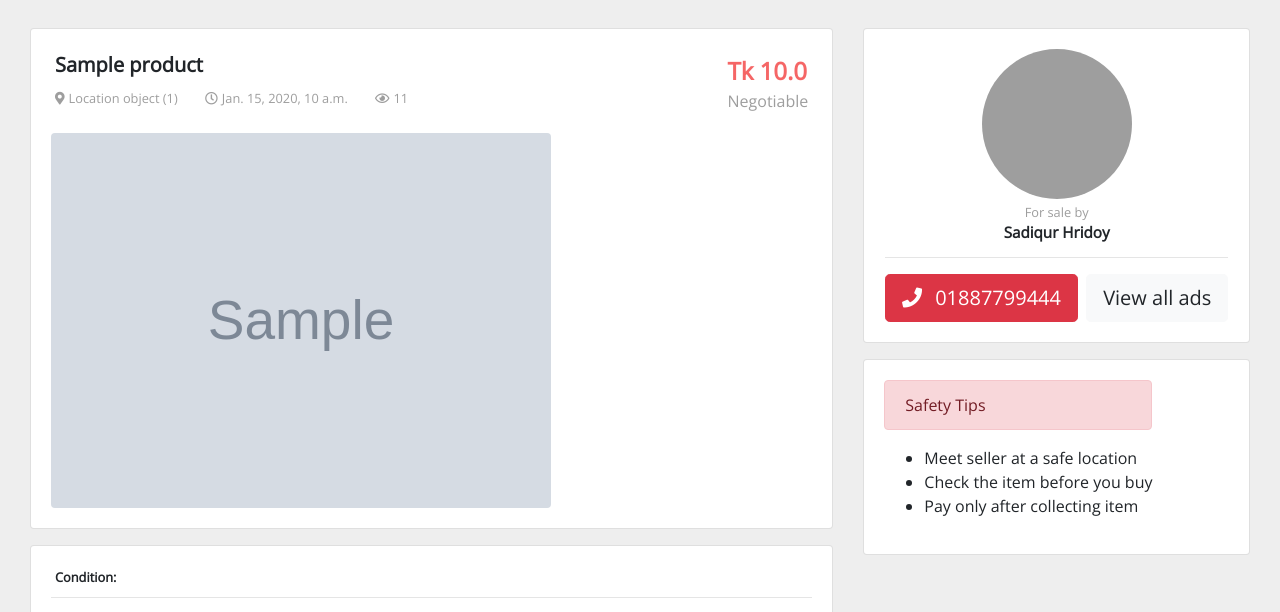
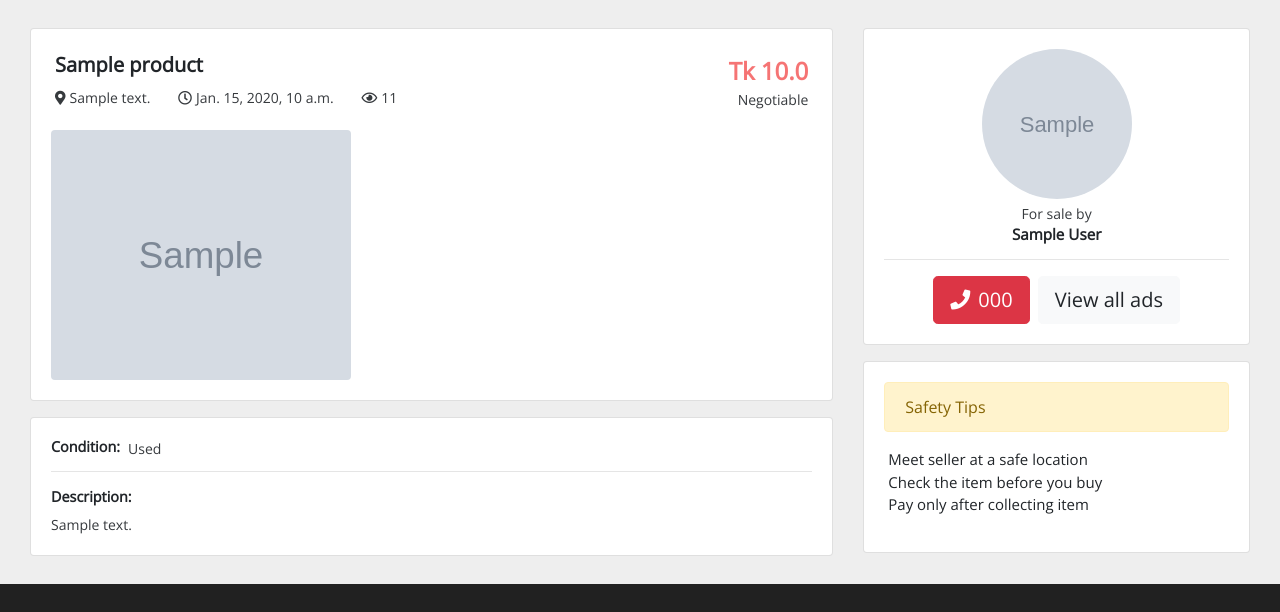
Before and after one commit to shahmedme/ekroybikroy, a Django app: a page that uses main/templates/main/details.html in a window 1280 px wide. Shown: the part 60-672 px from the top of the page. Run offline with Django 3.2, Linux system fonts and the light colour scheme; tables that the repository leaves empty hold one stand-in row (values such as "Sample post"); grey boxes marked "Sample" are stand-in pictures; some libraries are stand-ins or nearby versions; grey boxes are pictures that could not be loaded.

Commit message:
fix: #8 Product details page is now ok

```diff
--- a/main/models.py
+++ b/main/models.py
@@ -57,12 +57,18 @@ class SubCategory(models.Model):
 
 
 class Product(models.Model):
+    CONDITION_CHOICES = [
+        ('used', 'Used'),
+        ('new', 'New')
+    ]
+
     title = models.CharField(max_length=500)
     address = models.CharField(max_length=200)
     location = models.ForeignKey(Location, on_delete=models.CASCADE)
     contact = models.CharField(max_length=50)
     slug = models.SlugField(blank=True)
     price = models.FloatField()
+    condition = models.CharField(max_length=10, choices=CONDITION_CHOICES)
     is_negotiable = models.BooleanField(default=False)
     thumbnail = models.ImageField(upload_to='main/products')
     timestamp = models.DateTimeField(auto_now_add=True)
--- a/main/templates/main/details.html
+++ b/main/templates/main/details.html
@@ -2,12 +2,11 @@
 {% load static %}
 
 {% block meta %}
-<title>{{ product.location }} | Ebazar Clone</title>
+<title>{{ product.title }} | {{ site_info.name }}</title>
 {% endblock %}
 
 {% block body %}
-<div class="wrapper py-1">
-
+<div class="wrapper py-1 product-detail">
     <div class="container-fluid">
         <div class="d-flex flex-row py-2" id="details">
             <div class="col-lg-8" id="details-body">
@@ -17,7 +16,7 @@
                             <div>
                                 <h5 style="font-weight: 800;">{{ product.title }}</h5>
                                 <small><span class="mr-4"><i
-                                            class="fas fa-map-marker-alt mr-1"></i>{{ product.location }}</span>
+                                            class="fas fa-map-marker-alt mr-1"></i>{{ product.address }}</span>
                                     <span class="mr-4"><i class="far fa-clock mr-1"></i>{{ product.timestamp }}</span>
                                     <span><i class="far fa-eye mr-1"></i>{{ product.views }}</span></small>
                             </div>
@@ -29,53 +28,59 @@
                                     {% endif %}</p>
                             </div>
                         </div>
-                        <div>
-                            <img src="{% get_media_prefix %}{{ product.thumbnail }}" alt="..." class="rounded">
+                        <div class="thumbnail-wrapper">
+                            <img src="{% get_media_prefix %}{{ product.thumbnail }}" alt="{{ product.title }}"
+                                class="img-fluid rounded">
                         </div>
                     </div>
                 </div>
 
                 <div class="card my-3">
-                    <div class="card-body">
-                        <div class="d-flex flex-row m-1">
-                            <h6 style="font-weight: 800; font-size: .8em;">Condition:</h6>
-                            <small class="ml-auto" style="font-size: .9em;">{% if product.condition == 'used' %}Used
-                                {% elif product.condition == 'new' %} New {% endif %}</small>
+                    <div class="card-body detail-content">
+                        <div class="mb-2 info">
+                            <div class="d-flex">
+                                <h6 class="sub-heading">Condition:</h6>
+                                <small class="ml-2">
+                                    {% if product.condition == 'used' %}
+                                    Used
+                                    {% elif product.condition == 'new' %}
+                                    New
+                                    {% endif %}
+                                </small>
+                            </div>
                         </div>
                         <hr>
                         <div>
-                            <h6 style="font-weight: 800;">Description:</h6>
-                            <p style='font-size: .9em; color: hsl(0, 0%, 46%);'>{{ product.description }}</p>
+                            <h6 class="sub-heading">Description:</h6>
+                            <div class="description">{{ product.desc | safe }}</div>
                         </div>
                     </div>
                 </div>
             </div>
             <div class="col-lg-4 col-11" id="details-user">
                 <div class="card my-3">
-                    <div class="card-body">
-                        <div class="d-flex  justify-content-center">
-                            <div class="text-center">
-                                <div class="text-center">
-                                    <img src="https://www.w3schools.com/howto/img_avatar.png" alt="">
-                                </div>
-                                <small>For sale by</small>
-                                <h6 style="font-weight: 800; font-size: .95em;">Sadiqur Hridoy</h6>
-                                <hr>
-                                <button class="btn btn-danger btn-lg mr-1"><i class="fas fa-phone mr-2"></i>
-                                    01887799444</button> <button class="btn btn-light btn-lg">View all ads</button>
-                            </div>
+                    <div class="card-body text-center">
+                        <div class="text-center">
+                            <img src="{% get_media_prefix %}{{ product.seller.avatar }}" alt="{{ product.seller.user.username }}">
                         </div>
+                        <small class="d-inline-block pt-1">For sale by</small>
+                        <h6 style="font-weight: 800; font-size: .95em;">{{ product.seller.user.first_name }} {{ product.seller.user.last_name }}</h6>
+                        <hr>
+                        <button class="btn btn-danger btn-lg mr-1">
+                            <i class="fas fa-phone mr-2"></i>{{ product.seller.phone }}
+                        </button>
+                        <button class="btn btn-light btn-lg">View all ads</button>
                     </div>
                 </div>
 
                 <div class="card my-3">
                     <div class="card-body">
                         <div class="d-flex">
-                            <div class="">
-                                <div class="alert alert-danger">
+                            <div class="w-100">
+                                <div class="alert alert-warning">
                                     Safety Tips
                                 </div>
-                                <ul>
+                                <ul class="list-unstyled pl-1" style="font-size: 15px">
                                     <li>Meet seller at a safe location</li>
                                     <li>Check the item before you buy</li>
                                     <li>Pay only after collecting item</li>
@@ -84,8 +89,6 @@
                         </div>
                     </div>
                 </div>
-
-
             </div>
         </div>
     </div>
--- a/main/views.py
+++ b/main/views.py
@@ -23,7 +23,7 @@ def home(request):
 def category(request):
     if 'sub_category' in request.GET:
         sub_category_id = request.GET['sub_category']
-        all_product = Product.objects.filter(sub_category_id=sub_category_id)
+        all_product = Product.objects.filter(sub_category_id=sub_category_id).order_by('-timestamp')
         context = {
             "products": all_product
         }
@@ -33,7 +33,7 @@ def category(request):
         category_id = request.GET['category']
         category = Category.objects.get(id=category_id)
         all_product = Product.objects.filter(
-            sub_category__category__id=category_id)
+            sub_category__category__id=category_id).order_by('-timestamp')
         context = {
             "products": all_product,
             "category": category
--- a/static/css/components/_details.scss
+++ /dev/null
@@ -1,27 +0,0 @@
-#details {
-	p,
-	small {
-		color: hsl(0, 0%, 62%);
-	}
-
-	#details-body {
-		hr {
-			margin-top: 0%;
-		}
-
-		img {
-			width: 500px;
-			object-fit: cover;
-		}
-	}
-
-	#details-user {
-		img {
-			object-fit: cover;
-			height: 150px;
-			width: 150px;
-			border-radius: 50%;
-			position: center;
-		}
-	}
-}
--- a/static/css/components/_index.scss
+++ b/static/css/components/_index.scss
@@ -1,5 +1,4 @@
 @import "navbar";
 @import "search";
 @import "post";
-@import "details";
 @import "footer";
--- a/static/css/pages/_index.scss
+++ b/static/css/pages/_index.scss
@@ -1 +1,2 @@
 @import "home";
+@import "product-detail";
--- /dev/null
+++ b/static/css/pages/_product-detail.scss
@@ -0,0 +1,54 @@
+.product-detail {
+	.detail-content {
+		.sub-heading {
+			font-size: 0.9em;
+			font-weight: 800;
+		}
+
+		.description {
+			opacity: 0.9;
+			font-size: 14px;
+		}
+	}
+
+	.thumbnail-wrapper {
+		width: 300px;
+		height: 250px;
+
+		img {
+			display: block;
+			width: 100%;
+			height: 100%;
+			objectfit: "cover";
+		}
+	}
+
+	#details {
+		p,
+		small {
+			opacity: 0.9;
+			font-size: 14px;
+		}
+
+		#details-body {
+			hr {
+				margin-top: 0%;
+			}
+
+			img {
+				width: 500px;
+				object-fit: cover;
+			}
+		}
+
+		#details-user {
+			img {
+				object-fit: cover;
+				height: 150px;
+				width: 150px;
+				border-radius: 50%;
+				position: center;
+			}
+		}
+	}
+}
--- a/static/css/styles.css
+++ b/static/css/styles.css
@@ -87,30 +87,6 @@ nav.navbar .post-btn {
   display: block;
   height: 200px;
   width: 200px;
-}
-
-#details p,
-#details small {
-  color: #9e9e9e;
-}
-
-#details #details-body hr {
-  margin-top: 0%;
-}
-
-#details #details-body img {
-  width: 500px;
-  -o-object-fit: cover;
-     object-fit: cover;
-}
-
-#details #details-user img {
-  -o-object-fit: cover;
-     object-fit: cover;
-  height: 150px;
-  width: 150px;
-  border-radius: 50%;
-  position: center;
 }
 
 footer {
@@ -203,4 +179,51 @@ section.categories .item a {
   color: #00b894;
   font-weight: bold;
 }
+
+.product-detail .detail-content .sub-heading {
+  font-size: 0.9em;
+  font-weight: 800;
+}
+
+.product-detail .detail-content .description {
+  opacity: 0.9;
+  font-size: 14px;
+}
+
+.product-detail .thumbnail-wrapper {
+  width: 300px;
+  height: 250px;
+}
+
+.product-detail .thumbnail-wrapper img {
+  display: block;
+  width: 100%;
+  height: 100%;
+  objectfit: "cover";
+}
+
+.product-detail #details p,
+.product-detail #details small {
+  opacity: 0.9;
+  font-size: 14px;
+}
+
+.product-detail #details #details-body hr {
+  margin-top: 0%;
+}
+
+.product-detail #details #details-body img {
+  width: 500px;
+  -o-object-fit: cover;
+     object-fit: cover;
+}
+
+.product-detail #details #details-user img {
+  -o-object-fit: cover;
+     object-fit: cover;
+  height: 150px;
+  width: 150px;
+  border-radius: 50%;
+  position: center;
+}
 /*# sourceMappingURL=styles.css.map */
```
Also changed, not shown: main/templates/main/posts.html (+13 -9 lines), main/migrations/0011_product_condition.py (added), 1 other file.
